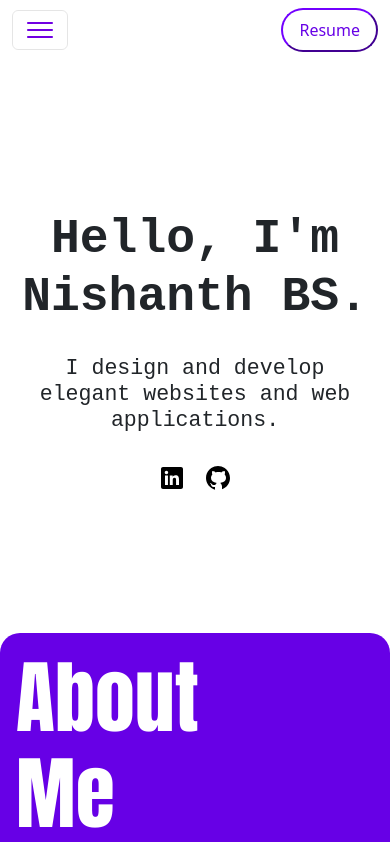
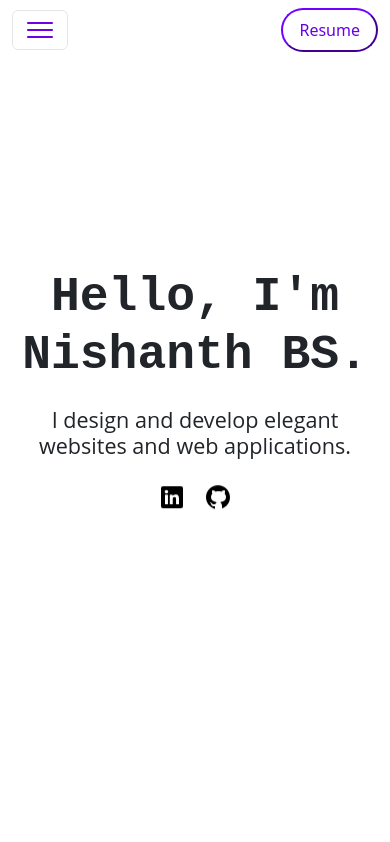
Before and after one commit to nishanthbs1998/portfolio, a React (Create React App) app in the folder portfolio/: page / in a window 390 px wide. Shown: the top 842 px of the page. Built offline with nearby package versions, Linux system fonts and the light colour scheme.

Commit message:
Added animation to mobile view

```diff
--- a/portfolio/src/App.css
+++ b/portfolio/src/App.css
@@ -3,6 +3,7 @@
   --fav-color: #6700e6;
   --typing-animation: typewriter 5s steps(23) 1.2s forwards;
   overflow-x: hidden;
+  overflow-y: auto;
 }
 
 .App {
@@ -29,7 +30,7 @@
   padding: 1em;
 
   padding-top: 25vh;
-  height: 75vh;
+  height: 100vh;
   box-sizing: border-box;
   font-family: monospace;
 }
@@ -53,7 +54,7 @@
   background-color: var(--fav-color);
   border-radius: 20px;
   padding: 1em;
-
+  overflow-y: auto;
   color: white;
   box-sizing: border-box;
 }
@@ -160,7 +161,36 @@
   overflow: hidden;
   z-index: 2;
 }
+@media only screen and (max-width:799px){
 
+  .typewriter{
+    padding-top: 3em;
+    opacity: 0;
+      animation: slideUp 2s ease-in-out forwards 1s;
+  }
+  .subtitle {
+    margin-top: -2.5em;
+      font-family: "Open Sans", sans-serif;
+      opacity: 0;
+      animation: slideUp 2s ease-in-out forwards 3s;
+    }
+
+    .banner .icons {
+      margin-top: -1em;
+      opacity: 0;
+      animation: slideUp 2s ease-in-out forwards 4s;
+    }
+
+
+
+    @keyframes slideUp {
+      to {
+        opacity: 100%;
+        transform: translateY(-1.8em);
+      }
+    }
+
+}
 @media only screen and (min-width:760px){
   .aboutContent{
     font-size: medium;
```
